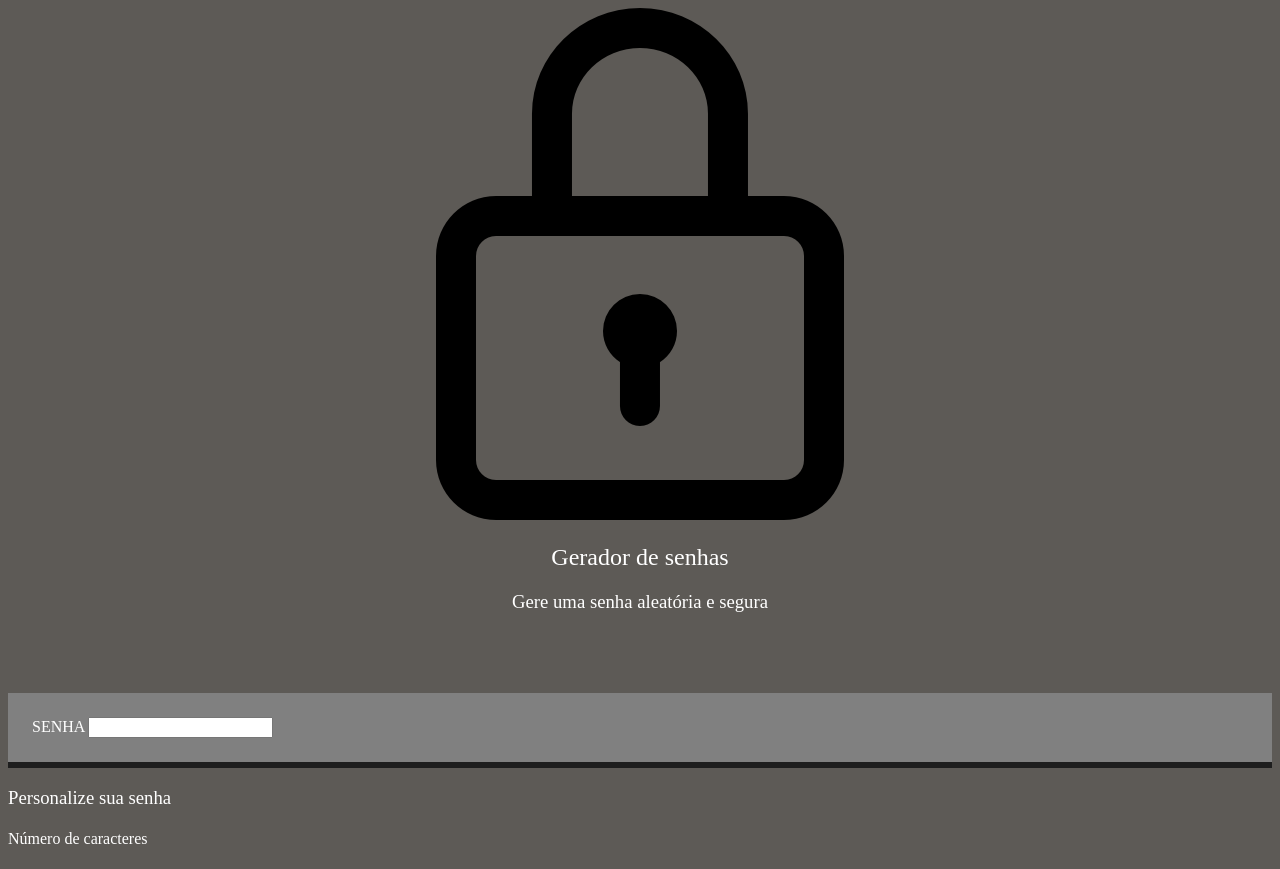
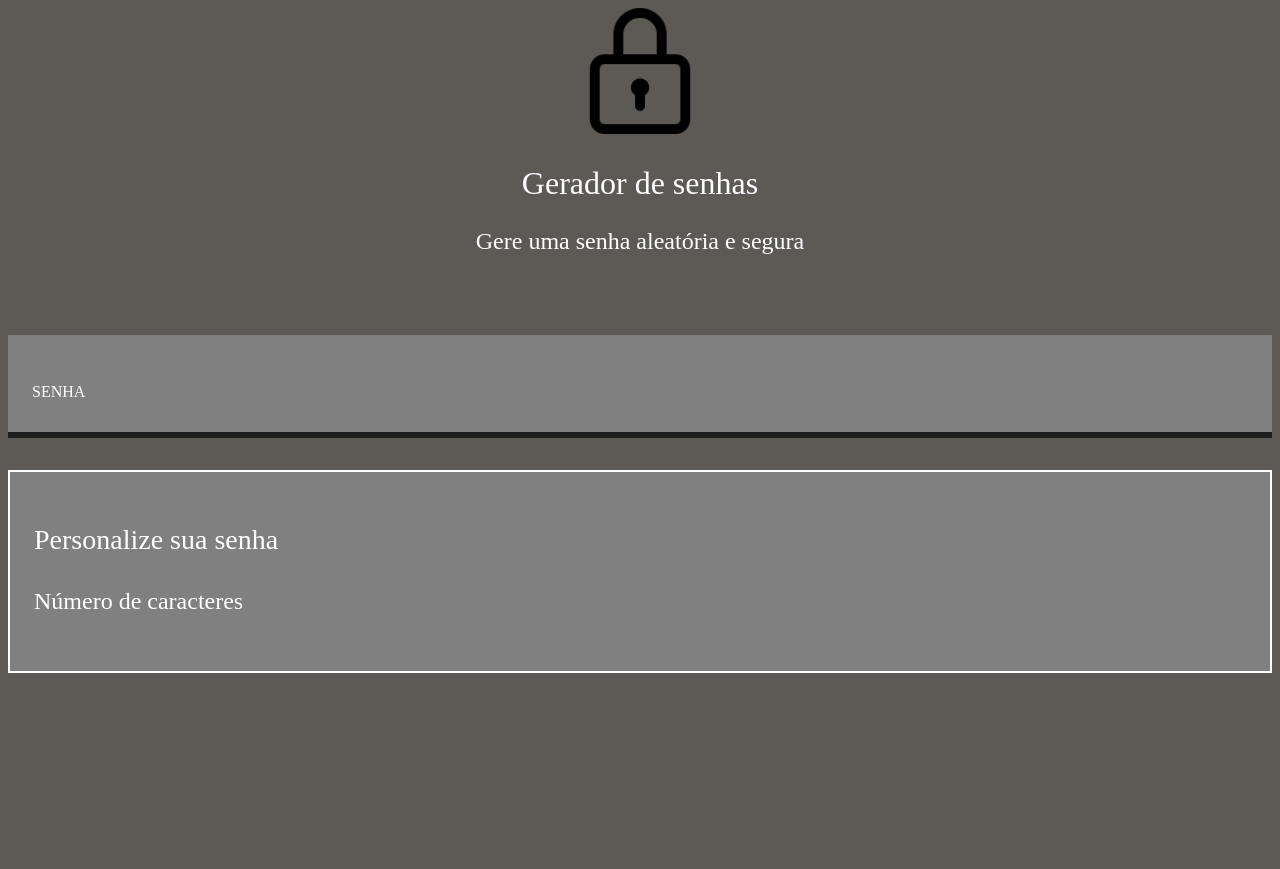
Before and after one commit to santtstw/crie-uma-senha, a plain HTML site: page index.html in a window 1280 px wide. After the commit the page ends 800 px from the top, so only its background shows below. Drawn offline with Linux system fonts and the light colour scheme; a web font is replaced by a local one.

Commit message:
qwwaresydgjhgfjzdhsgbvztw asecfghaerszx

```diff
--- a/style.css
+++ b/style.css
@@ -23,3 +23,38 @@ body{
     padding: 24px;
     border-bottom: 6px solid var(--borda);
 }
+#campo-senha{
+    background-color: var(--fundo-senha);
+    border: none;
+    color: var(--branco);
+    font-family: var(--fonte-principal);
+    font-size: 40px;
+    width: 70%;
+}
+.titulo-principal{
+    font-weight: var(--fonte-principal);
+    font-size: 32px;
+}
+.titulo-segundario{
+    font-size: 24px;
+}
+img{
+    width: 10%;
+    height: 10%;
+}
+#campo-senha:focus{
+    outline: none;
+}
+.parametro{
+    background-color: var(--fundo-texto);
+    border: 2px solid var(--branco);
+    margin-top: 32px;
+    padding: 24px;
+}
+.parametro-titulo{
+    font-family: var(--fonte-principal);
+    font-size: 28px;
+}
+.parametro-senha-titulo{
+    font-size: 24px;
+}
```
